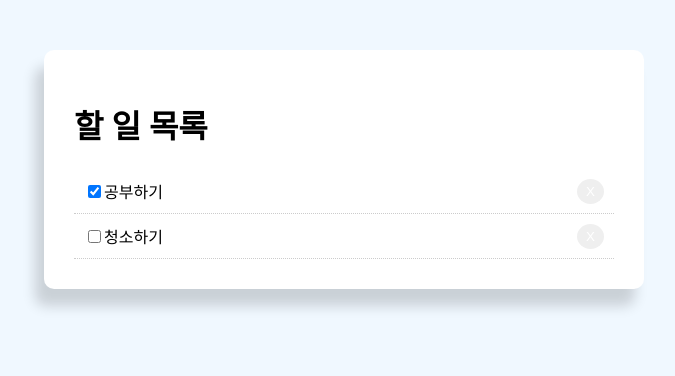
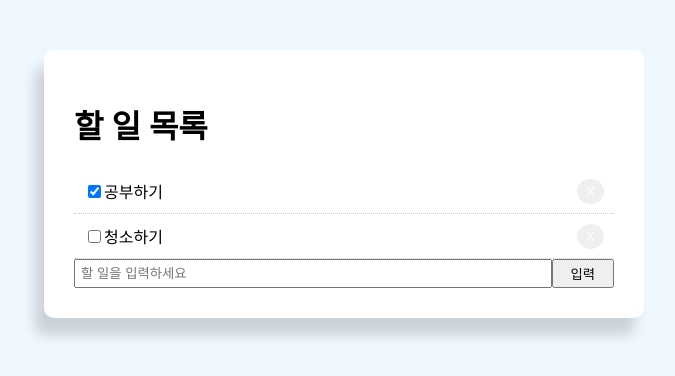
Before and after one commit to saebyeolKim/react-todo-app, a React (Vite) app: page / in a window 1280 px wide. Shown: the top 376 px of the page, without its empty margins (296-971 px from the left). Built offline with nearby package versions, Linux system fonts and the light colour scheme.

Commit message:
할 일 목록 추가하기

```diff
--- a/src/App.jsx
+++ b/src/App.jsx
@@ -5,6 +5,7 @@
 // Component : react 내부에서 만든 것을 상속받은 것 -> render 메소드도 바로 사용할 수 있는 이유
 export default class App extends Component {
 
+  // 컴포넌트에서 어떠한 데이터를 기억하고 있을 때 사용
   state = {
     todoData: [
       {
@@ -17,7 +18,10 @@
         title: "청소하기",
         completed: false,
       },
-    ]
+    ],
+
+    // 타이핑한 것을 기억하고 싶기 때문에
+    value: '',
   }
 
   btnStyle = {
@@ -44,6 +48,26 @@
     this.setState({todoData: newTodoData}) // setState : 이미 만들어져있는 함수, todoData를 newTodoData로 변경할꺼야
   }
 
+  // 할 일 입력하는 기능
+  handleChange = (e) => {
+    this.setState({value: e.target.value})
+  }
+
+  handleSubmit = (e) => {
+    e.preventDefault(); // 페이지 리프레싱 막아줌
+
+    let newTodo = {
+      id: Date.now(), // 유니크한 값을 id 로 지정해줌
+      title: this.state.value,
+      completed: false
+    }
+
+    this.setState({
+      todoData: [...this.state.todoData, newTodo], // ... 을 사용해 원래있던 애들 얕은복사 후 같이 넣어준다
+      value: ''
+    })
+  }
+
   render() {
     return (
       <div className='container'>
@@ -60,6 +84,23 @@
               </div>
             ))
           }
+
+          <form style={{display: 'flex'}} onSubmit={this.handleSubmit}>
+            <input
+              type='text'
+              name='value'
+              style={{flex: '10', padding: '5px'}}
+              placeholder='할 일을 입력하세요'
+              value={this.state.value}
+              onChange={this.handleChange}
+            />
+            <input
+              type='submit'
+              value='입력'
+              className='btn'
+              style={{flex: '1'}}
+            />
+          </form>
         </div>
       </div>
     )
```
Lines whose indentation alone changed are shown as unchanged.
